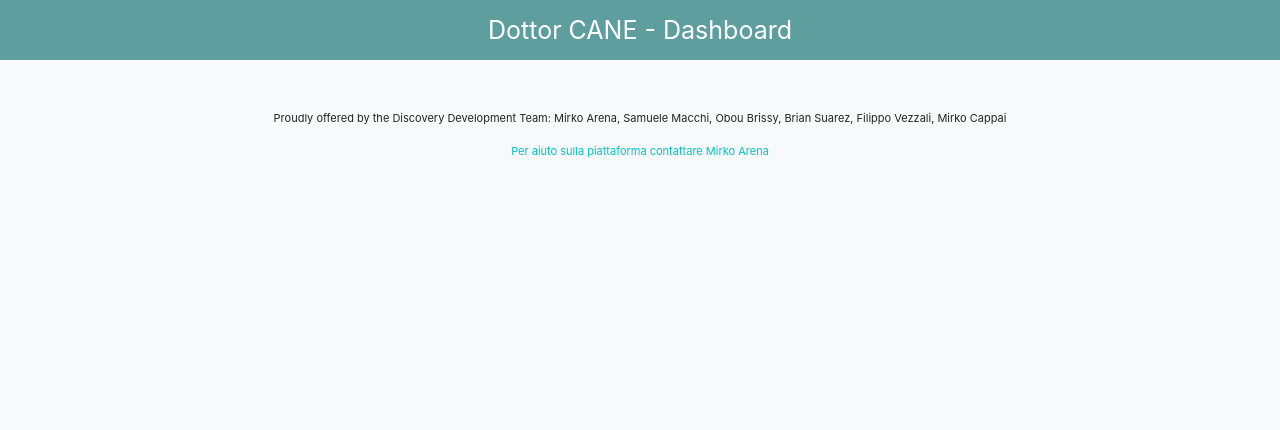
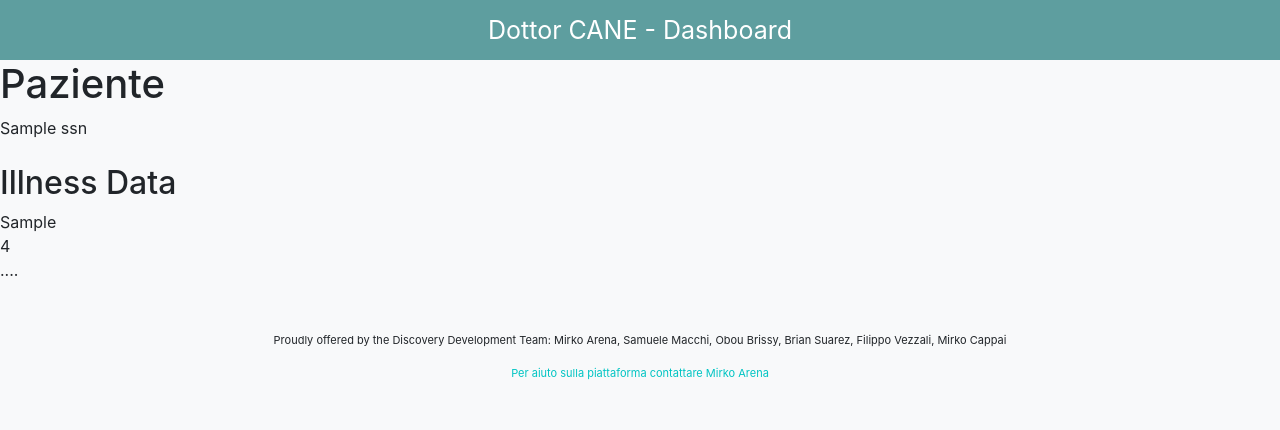
Before and after one commit to 8sam9/staysafe-med, a Django app: template templates/doctor/patient_detail.html in a window 1280 px wide. Shown: the top 430 px of the page. Run offline with Django 3.2, Linux system fonts and the light colour scheme; the template is opened without the code that fills it: most values are stand-ins (such as "Sample title", 1, 10 or a date in 2020); some libraries are stand-ins or nearby versions.

Commit message:
patient detail

```diff
--- a/templates/doctor/patient_detail.html
+++ b/templates/doctor/patient_detail.html
@@ -2,6 +2,17 @@
 {% load widget_tweaks %}
 
 {% block content %}
-
-
+    <h1>Paziente</h1>
+    {{ patient.ssn }}
+    <br><br>
+    <h2> Illness Data </h2>
+    {% if illnessdata is not None %}
+        {% for illnessdatarecord in illnessdata %}
+            {{ illnessdatarecord.breath_frequency }}
+            <br>
+            {{ illnessdatarecord.heart_rate }}
+            <br>
+            ....
+        {% endfor %}
+    {% endif %}
 {% endblock %}
--- a/views/patient_doctor_views.py
+++ b/views/patient_doctor_views.py
@@ -21,6 +21,5 @@ class PatientDoctorDetailView(generic.View):
             patient = Patient.objects.get(pk=kwargs['id'])
         except Patient.DoesNotExist:
             raise Http404("No matches the given query.")
-        illnessdata = IllnessData.objects.all().filter(patient=patient.id)
-        print(illnessdata)
-        return render(request, self.template, {'patient': patient})
+        illnessdata = IllnessData.objects.filter(patient=patient)
+        return render(request, self.template, {'patient': patient, 'illnessdata':illnessdata})
```
